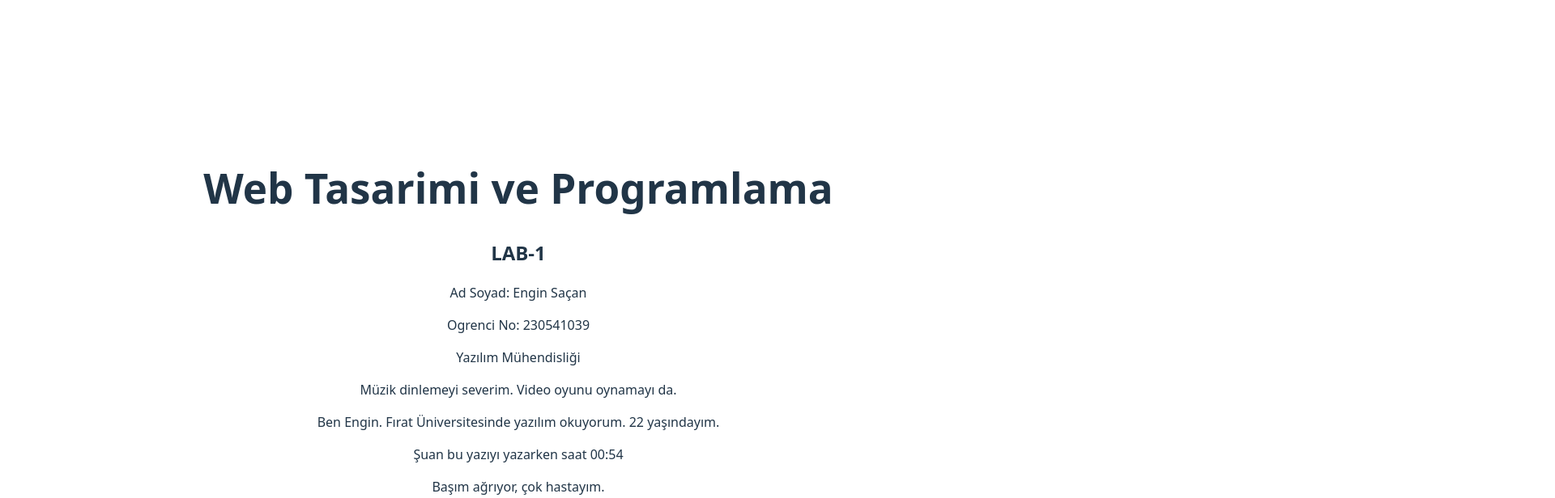
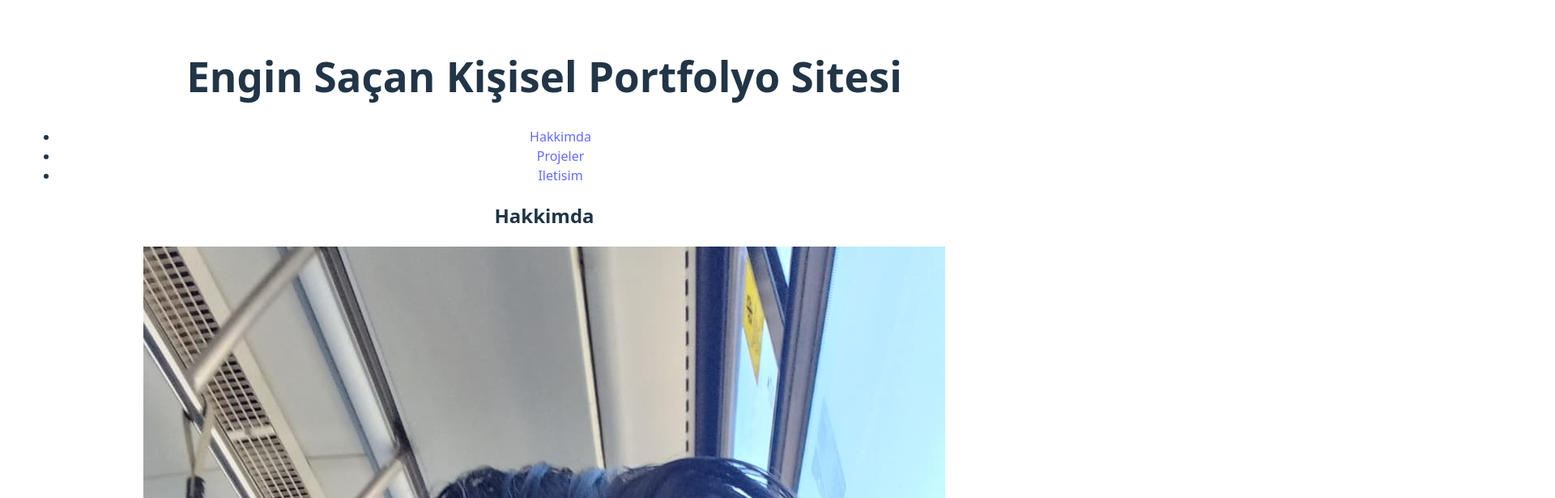
Before and after one commit to barikuz/web-lab-hello, a React (Vite) app: page / in a window 1280 px wide. Shown: the top 616 px of the page at 81% size, 1920 px wide, since content can reach past the window. Built offline with nearby package versions, Linux system fonts and the light colour scheme.

Commit message:
refactor: refactor code structure for improved readability and maintainability

```diff
--- a/src/App.tsx
+++ b/src/App.tsx
@@ -1,19 +1,58 @@
-import './App.css'
+import "./App.css";
+import profileFoto from "./assets/profile.jpeg";
 
 function App() {
   return (
-      <div>
-        <h1>Web Tasarimi ve Programlama</h1>
-        <h2>LAB-1</h2>
-        <p>Ad Soyad: Engin Saçan</p>
-        <p>Ogrenci No: 230541039</p>
-        <p>Yazılım Mühendisliği</p>
-        <p>Müzik dinlemeyi severim. Video oyunu oynamayı da.</p>
-        <p>Ben Engin. Fırat Üniversitesinde yazılım okuyorum. 22 yaşındayım.</p>
-        <p>Şuan bu yazıyı yazarken saat 00:54</p>
-        <p>Başım ağrıyor, çok hastayım.</p>
-      </div>
-  )
+    <>
+      <header>
+        <h1>Engin Saçan Kişisel Portfolyo Sitesi</h1>
+        <nav>
+          <ul>
+            <li>
+              <a href="#hakkimda">Hakkimda</a>
+            </li>
+            <li>
+              <a href="#projeler">Projeler</a>
+            </li>
+            <li>
+              <a href="#iletisim">Iletisim</a>
+            </li>
+          </ul>
+        </nav>
+      </header>
+
+      <main>
+        <section id="hakkimda">
+          <h2>Hakkimda</h2>
+
+          <figure>
+            <img src={profileFoto} alt="Engin Saçan'ın profil resmi" />
+            <figcaption>Engin Saçan</figcaption>
+          </figure>
+        </section>
+
+        <section id="projeler">
+          <h2>Projelerim</h2>
+          <figure>
+            <img
+              src="/ototechstil.png"
+              alt="Ototechstil Projesi Dashboard Ekranı"
+            />
+            <figcaption>Ototechstil Projesi</figcaption>
+          </figure>
+        </section>
+
+        <section id="iletisim">
+          <h2>Iletisim</h2>
+          {/* Iletisim içeriği buraya gelecek */}
+        </section>
+      </main>
+
+      <footer>
+        <p>&copy; 2026 Engin Saçan. Tum haklari saklidir.</p>
+      </footer>
+    </>
+  );
 }
 
-export default App
+export default App;
```
Also changed, not shown: public/ototechstil.png (added), src/assets/profile.jpeg (added).
